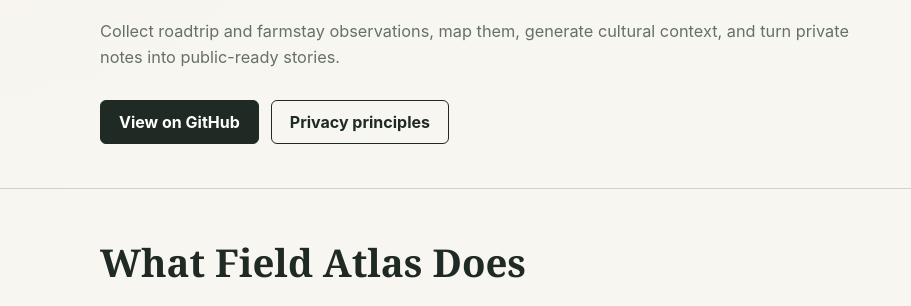
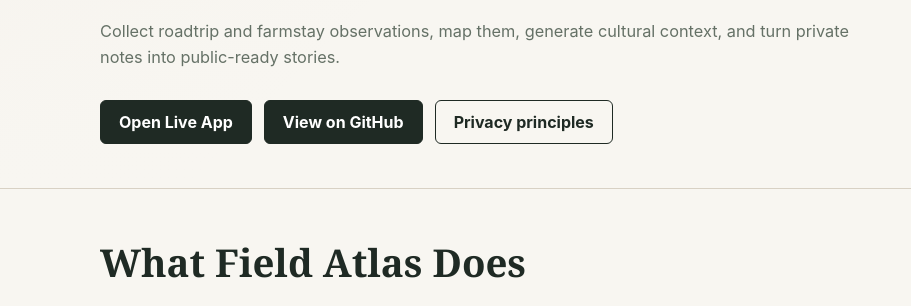
Before and after one commit to yosuke2001aoyama/field-atlas, a plain HTML site: page public/public/index.html in a window 1280 px wide. Shown: the part 467-773 px from the top of the page, without its empty margins (0-911 px from the left). Drawn offline with Linux system fonts and the light colour scheme.

Commit message:
Link landing page to live app

```diff
--- a/public/public/index.html
+++ b/public/public/index.html
@@ -178,6 +178,7 @@
             and turn private notes into public-ready stories.
           </p>
           <div class="actions">
+            <a class="button" href="https://cb3ygfxmn39gr3dzsjdyu6.streamlit.app/" id="app-link">Open Live App</a>
             <a class="button" href="https://github.com/yosuke2001aoyama/field-atlas" id="repo-link">View on GitHub</a>
             <a class="button secondary" href="#privacy">Privacy principles</a>
           </div>
```
